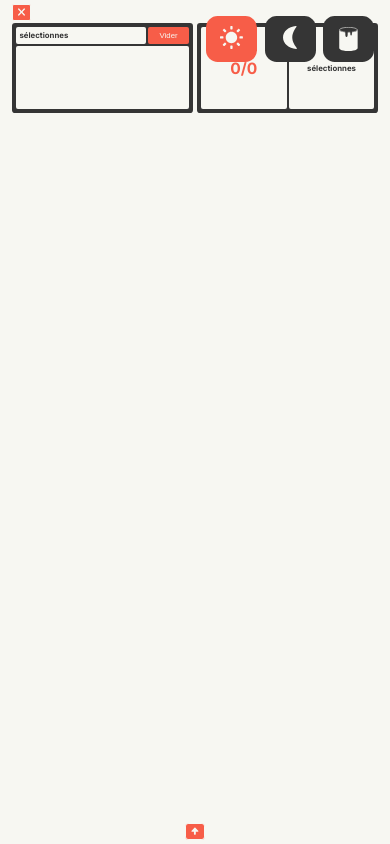
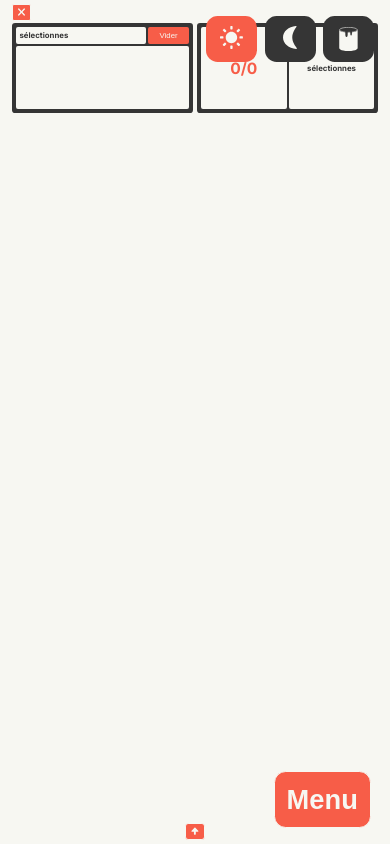
Before and after one commit to Thomasfouquereau/Nihongo, a React (Vite) app: page /choisir-ses in a window 390 px wide. Built offline with nearby package versions, Linux system fonts and the light colour scheme.

Commit message:
Refactoriser les styles responsifs dans les nav menu and add mobile nav menu

```diff
--- a/src/App.jsx
+++ b/src/App.jsx
@@ -13,6 +13,7 @@ import Nav from './component/nav/Nav';
 import Exercices from './component/main/exercices/Exercices';
 import Custome from './component/customization/Custome';
 import BodyColorChanger from './component/BodyColorChanger';
+import Error404 from './component/main/404/error404';
 
 function App() {
     const location = useLocation();
@@ -35,6 +36,7 @@ function App() {
                 <Route path="/choisir-ses/*" element={<ChoisirSes />} />
                 <Route path="/color" element={<ColorCustome />} />
                 <Route path="/exercices/*" element={<Exercices />} />
+                <Route path="*" element={<Error404 />} />
             </Routes>
         </div>
     );
--- /dev/null
+++ b/src/component/main/404/Error404.jsx
@@ -0,0 +1,59 @@
+import { Link } from 'react-router-dom';
+import styled from 'styled-components';
+import { useSelector } from 'react-redux';
+
+const Error404Container = styled.div`
+    display: flex;
+    flex-direction: column;
+    align-items: center;
+    justify-content: center;
+    gap: 1vw;
+    height: 100vh;
+    text-align: center;
+    width: calc( 100% - 17vw);
+    color: ${(props) => props.$fontColor};
+    @media screen and (max-width: 560px) {
+        width: 100%;
+        gap: 3vw;
+    }
+    h1{
+        font-size: 5vw;
+        color: ${(props) => props.$color};
+        @media screen and (max-width: 560px) {
+            font-size: 25vw;
+        }
+    }
+    p{
+        font-size: 2vw;
+        margin-bottom: 2vw;
+        @media screen and (max-width: 560px) {
+            font-size: 7vw;
+        }
+    }
+    a{
+        font-size: 2vw;
+        color:  #F7F7F2;
+        background-color: ${(props) => props.$color};
+        padding: 1vw;
+        border-radius: 0.5vw;
+        @media screen and (max-width: 560px) {
+            font-size: 7vw;
+            padding: 3vw;
+            border-radius: 3vw;
+        }
+    }
+`
+
+const Error404 = () => {
+    const { fontColor } = useSelector((state) => state.mode);
+    const { color } = useSelector((state) => state.color);
+    return (
+        <Error404Container $fontColor={fontColor} $color={color} className="error404-container">
+            <h1>404</h1>
+            <p>Je crois que tu t&apos;es perdu là</p>
+            <Link to="/">Retour à l&apos;accueil</Link>
+        </Error404Container>
+    );
+};
+
+export default Error404;
--- a/src/component/main/dictionnaire/bar de recherche/JlptFilter.jsx
+++ b/src/component/main/dictionnaire/bar de recherche/JlptFilter.jsx
@@ -12,6 +12,7 @@ const JlptFilterContainer = styled.div`
         gap: 1.5vw;
         width: 100%;
         flex-wrap: wrap;
+        justify-content: flex-start !important;
     }
     button{
         width: 25%;
--- a/src/component/nav/Nav.jsx
+++ b/src/component/nav/Nav.jsx
@@ -1,6 +1,8 @@
+import { useState } from 'react';
+import styled from 'styled-components';
 import NavMenu from './nav menu/NavMenu';
-import styled from 'styled-components';
 import Horloge from './horloge/Horloge';
+import NavButton from './nav menu/NavButton';
 
 const Container = styled.div`
     display: flex;
@@ -9,13 +11,43 @@ const Container = styled.div`
     right: 3vw;
     top: 6vw;
     gap: 1vw;
+    @media screen and (max-width: 560px) {
+        position: fixed;
+        width:  ${({ $clicked }) => ($clicked ? '100%' : '0')};
+        height: ${({ $clicked }) => ($clicked ? '100vh' : '0')};
+        align-items: center;
+        justify-content: center;
+        right: 0;
+        top: 0;
+        z-index: 1;
+        &:before {
+            content: ${({ $clicked }) => ($clicked ? '""' : 'none')};
+            position: fixed;
+            width: 100%;
+            height: 100vh;
+            background-color: #494949ec;
+            z-index: -1;
+        }
+    }
 `;
 
 export default function Nav() {
+    const [isButtonClicked, setIsButtonClicked] = useState(false);
+
+    const handleButtonClick = () => {
+        setIsButtonClicked(!isButtonClicked);
+        console.log("Button clicked!", isButtonClicked);
+    };
+
+    const handleLinkClick = () => {
+        setIsButtonClicked(false);
+    };
+
     return (
-        <Container>
-            <NavMenu />
+        <Container $clicked={isButtonClicked ? "true" : undefined}>
+            <NavMenu isButtonClicked={isButtonClicked} onLinkClick={handleLinkClick} />
             <Horloge />
+            <NavButton onButtonClick={handleButtonClick} />
         </Container>
     );
 }
--- /dev/null
+++ b/src/component/nav/nav menu/NavButton.jsx
@@ -0,0 +1,36 @@
+import styled from "styled-components";
+import proptypes from 'prop-types';
+import { useSelector } from 'react-redux';
+
+const Button = styled.button`
+    display: none;
+    @media screen and (max-width: 560px) {
+        background-color: ${(props) => props.$color};
+        color: #F7F7F2;
+        border: 0.4vw solid ${(props) => props.$mainBgColor };
+        padding: 1vw;
+        border-radius: 0.5vw;
+        font-size: 2.5vw;
+        font-weight: 700;
+        position: fixed;
+        font-size: 7vw;
+        padding: 3vw;
+        border-radius: 3vw;
+        display: block;
+        bottom: 4vw;
+        right: 5vw;
+    }
+   `
+
+
+export default function NavButton({ onButtonClick }) {
+    const { color } = useSelector((state) => state.color);
+    const { mainBgColor } = useSelector((state) => state.mode);
+    return (
+        <Button $color={color} $bgColor={mainBgColor} onClick={onButtonClick}>Menu</Button>
+    );
+}
+
+NavButton.propTypes = {
+    onButtonClick: proptypes.func.isRequired,
+}
--- a/src/component/nav/nav menu/NavMenu.jsx
+++ b/src/component/nav/nav menu/NavMenu.jsx
@@ -1,6 +1,8 @@
+import { useEffect, useState } from 'react';
 import { useSelector } from 'react-redux';
 import styled from 'styled-components';
 import { Link } from 'react-router-dom';
+import proptypes from 'prop-types';
 
 const Nav = styled.nav`
     background-color: ${(props) => props.$bgColor};
@@ -9,12 +11,16 @@ const Nav = styled.nav`
     border-radius: 0.8vw;
     width: 15vw;
     height: 30vw;
-    display: flex;
+    display: ${(props) => props.display};
     flex-direction: column;
     justify-content: space-between;
     gap: 0.6vw;
     @media screen and (max-width: 560px) {
-        display: none;
+        width: 90%;
+        height: 70vh;
+        padding: 3vw;
+        border-radius: 4vw;
+        gap: 1.5vw;
     }
 `;
 
@@ -30,6 +36,9 @@ const LINK = styled(Link)`
     height: 20%;
     transition: background-color 0.3s;
     position: relative;
+    @media screen and (max-width: 560px) {
+        border-radius: 3vw;
+    }
     &:hover {
         background-color: #858585;
     }
@@ -39,47 +48,64 @@ const Furigana = styled.span`
     font-size: 0.8vw;
     color: ${(props) => props.$color};
     margin: 0;
+    @media screen and (max-width: 560px) {
+        font-size: 4vw;
+    }
 `;
 
 const Kanji = styled.h4`
     font-size: 1.7vw;
     color: ${(props) => props.$fontColor};
     margin: 0;
+    @media screen and (max-width: 560px) {
+        font-size: 8vw;
+    }
 `;
 
 const Romaji = styled.span`
     font-size: 0.8vw;
     color: ${(props) => props.$fontColor};
     margin: 0;
+    @media screen and (max-width: 560px) {
+        font-size: 4vw;
+    }
 `;
 
-export default function NavMenu() {
+export default function NavMenu({ isButtonClicked, onLinkClick }) {
     const { bgColor, fontColor, mainBgColor } = useSelector((state) => state.mode);
-    const {color} = useSelector((state) => state.color);
+    const { color } = useSelector((state) => state.color);
+    const [display, setDisplay] = useState('flex');
+    useEffect(() => {
+        if (window.innerWidth <= 560) {
+            setDisplay(isButtonClicked ? 'flex' : 'none');
+        } else {
+            setDisplay('flex');
+        }
+    }, [isButtonClicked]);
 
     return (
-        <Nav $bgColor={bgColor}>
-            <LINK $mainBgColor={mainBgColor} to="/Hiragana">
+        <Nav $bgColor={bgColor} display={display}>
+            <LINK $mainBgColor={mainBgColor} to="/Hiragana" onClick={onLinkClick}>
                 <Furigana $color={color}>ひらがな</Furigana>
                 <Kanji $fontColor={fontColor}>あ</Kanji>
                 <Romaji $fontColor={fontColor}>hiragana</Romaji>
             </LINK>
-            <LINK $mainBgColor={mainBgColor} to="/Katakana">
+            <LINK $mainBgColor={mainBgColor} to="/Katakana" onClick={onLinkClick}>
                 <Furigana $color={color}>カタカナ</Furigana>
                 <Kanji $fontColor={fontColor}>ア</Kanji>
                 <Romaji $fontColor={fontColor}>katakana</Romaji>
             </LINK>
-            <LINK $mainBgColor={mainBgColor} to="/Kanji">
+            <LINK $mainBgColor={mainBgColor} to="/Kanji" onClick={onLinkClick}>
                 <Furigana $color={color}>かんじ</Furigana>
                 <Kanji $fontColor={fontColor}>漢字</Kanji>
                 <Romaji $fontColor={fontColor}>kanji</Romaji>
             </LINK>
-            <LINK $mainBgColor={mainBgColor} to="/Vocabulaire">
+            <LINK $mainBgColor={mainBgColor} to="/Vocabulaire" onClick={onLinkClick}>
                 <Furigana $color={color}>ごい</Furigana>
                 <Kanji $fontColor={fontColor}>語彙</Kanji>
                 <Romaji $fontColor={fontColor}>Vocabulaire</Romaji>
             </LINK>
-            <LINK $mainBgColor={mainBgColor} to="/Nombres">
+            <LINK $mainBgColor={mainBgColor} to="/Nombres" onClick={onLinkClick}>
                 <Furigana $color={color}>ばんごう</Furigana>
                 <Kanji $fontColor={fontColor}>番号</Kanji>
                 <Romaji $fontColor={fontColor}>Nombres</Romaji>
@@ -87,3 +113,8 @@ export default function NavMenu() {
         </Nav>
     );
 }
+
+NavMenu.propTypes = {
+    isButtonClicked: proptypes.bool.isRequired,
+    onLinkClick: proptypes.func.isRequired,
+};
--- a/src/main.jsx
+++ b/src/main.jsx
@@ -4,7 +4,6 @@ import { BrowserRouter } from 'react-router-dom';
 import App from './App';
 import { Provider } from 'react-redux';
 import store from './component/store';
-
 
 const basename = import.meta.env.MODE === 'production' ? '/Nihongo-V2/' : '/';
 
```
